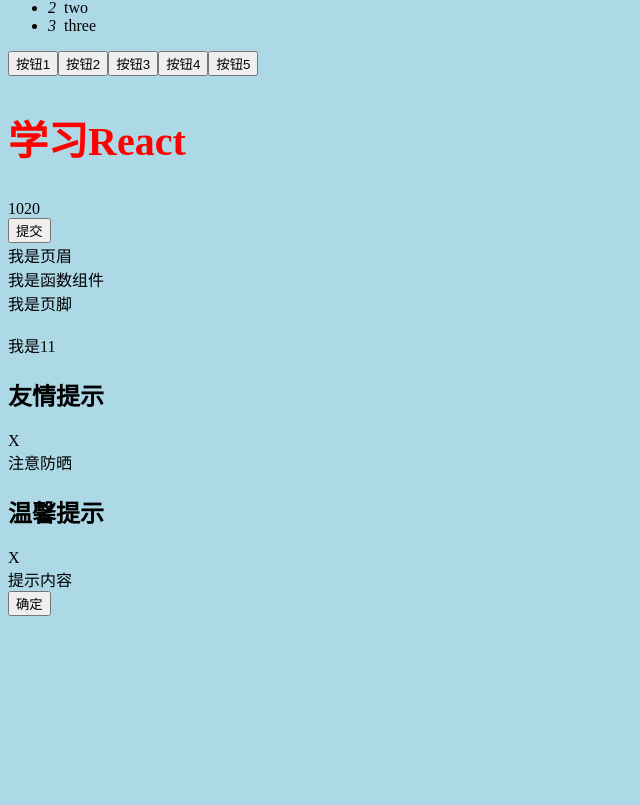
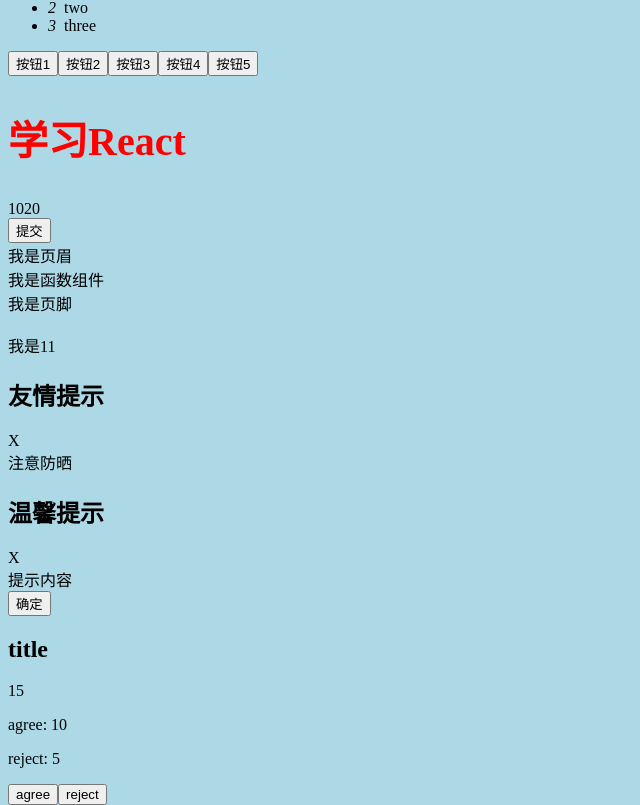
Before and after one commit to web-ljc/stu-react, a React app in the folder demo071501/: page / in a window 1280 px wide. Shown: the part 299-1104 px from the top of the page, without its empty margins (0-640 px from the left). Before the commit the page ends 915 px from the top, so only its background shows below. Built offline with nearby package versions, Linux system fonts and the light colour scheme; no server answers.

Commit message:
feat: 13静态组件和动态组件

```diff
--- a/demo071501/src/index.jsx
+++ b/demo071501/src/index.jsx
@@ -4,6 +4,7 @@ import '@/index.less';
 import { createElement, render } from './jsxHandle';
 import DemoFunction from '@/views/DemoFunction';
 import Dialog from '@/components/Dialog';
+import Vote from '@/views/Vote';
 
 const root = ReactDOM.createRoot(document.getElementById('root'));
 
@@ -166,6 +167,7 @@ root.render(
         <Dialog>
             <button>确定</button>
         </Dialog>
+        <Vote title="投票组件" />
     </>
 );
 
--- /dev/null
+++ b/demo071501/src/views/Vote.jsx
@@ -0,0 +1,44 @@
+/**
+ * 类组件是-动态组件
+ *  创建一个构造函数（类）
+ *      + 求必须继承React.Component/PureComponent这个类
+ *      + 习惯使用ES6中的class创建类
+ *      + 必须给当前类设置一个render方法【放在原型上】，在render方法中，返回需要渲染的视图
+*/
+import React, { Component } from "react"
+class Vote extends Component {
+    state = {
+        supNum: 10,
+        oppNum: 5
+    }
+
+    render() {
+        const {supNum, oppNum} = this.state
+        return <div className="vote-box">
+            <div className="header">
+                <h2 className="title">
+                    {'title'}
+                </h2>
+                <span>{supNum + oppNum}</span>
+            </div>
+            <div className="main">
+                <p>agree: {supNum}</p>
+                <p>reject: {oppNum}</p>
+            </div>
+            <div className="footer">
+                <button onClick={() => {supNum++; console.log(supNum);}}>agree</button>
+                <button onClick={() => {oppNum++}}>reject</button>
+            </div>
+        </div>
+    }
+}
+
+// 基于ES5的方式实现继承；寄生组合式继承
+function AA() {
+    React.Component.call(this)
+    this.state = {}
+}
+Object.setPrototypeOf(AA.prototype, React.Component.prototype)
+AA.prototype.sum = function(){}
+
+export default Vote
```
Also changed, not shown: demo071501/src/views/VoteFunction.jsx (added, +41 -0 lines), 1 other file (tests, documents, lock files or other folders).
